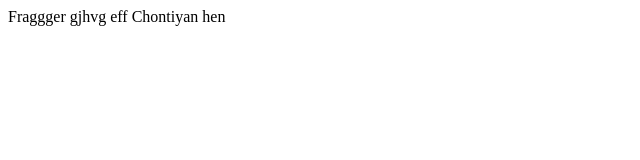
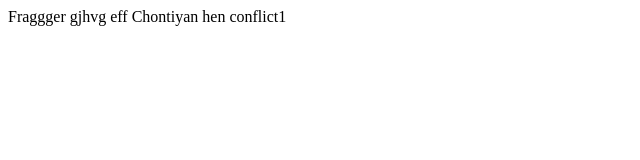
Before and after one commit to FAHAD98765/fragger1, a plain HTML site: page index.html in a window 1280 px wide. Shown: the full height of the page, 0-640 px from the left. Drawn offline with Linux system fonts and the light colour scheme.

Commit message:
Update index.html

```diff
--- a/index.html
+++ b/index.html
@@ -11,5 +11,6 @@
   gjhvg
   eff
     Chontiyan hen
+    conflict1
 </body>
 </html>
```
